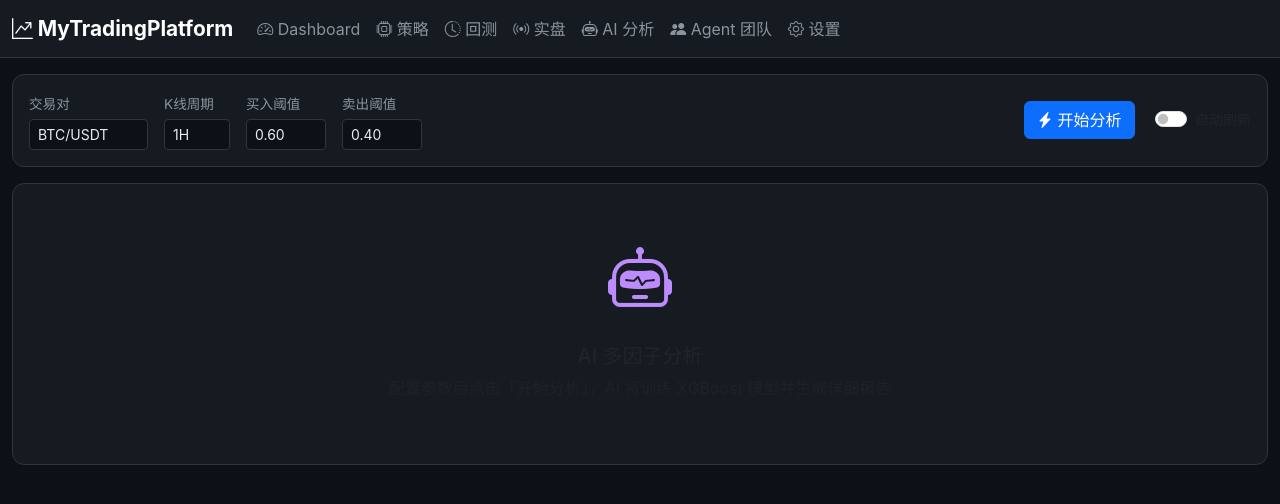
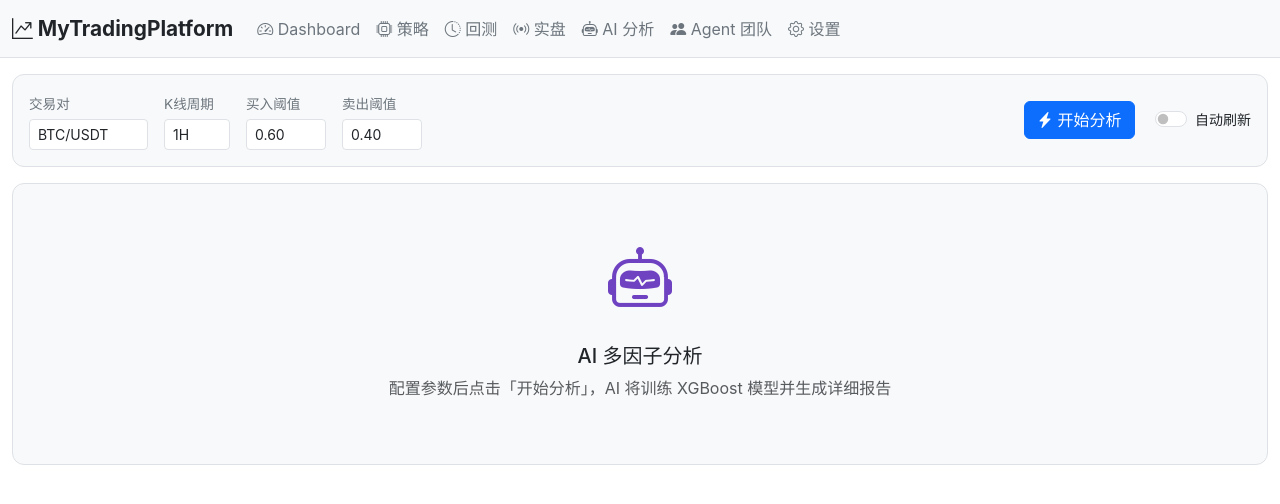
Before and after one commit to T-with/T1, a Python web app: template templates/ai.html in a window 1280 px wide. Shown: the top 504 px of the page. Run offline with Jinja, Linux system fonts and the light colour scheme; the template is opened without the code that fills it, so the values that code supplies are empty.

Commit message:
v1.6: 主题切换为白色（浅色模式）
- 全局背景 #ffffff，文字 #212529
- 卡片 #f8f9fa，边框 #dee2e6
- 导航栏 navbar-dark → navbar-light
- 所有图表 grid/tick 颜色适配浅色
- 表单输入框白色背景
- 悬停行高亮 #e9ecef

```diff
--- a/templates/ai.html
+++ b/templates/ai.html
@@ -4,7 +4,7 @@
 {% block head %}
 <style>
     .gauge-container { position: relative; width: 220px; height: 130px; margin: 0 auto; }
-    .gauge-bg { fill: none; stroke: #30363d; stroke-width: 18; }
+    .gauge-bg { fill: none; stroke: #dee2e6; stroke-width: 18; }
     .gauge-fill { fill: none; stroke-width: 18; stroke-linecap: round; transition: stroke-dashoffset 1s ease; }
     .gauge-text { font-size: 2rem; font-weight: 700; }
     .gauge-label { font-size: 0.8rem; fill: var(--text-dim); }
@@ -226,9 +226,9 @@ const factorLabels = {
 };
 
 const catColors = {
-    '动量': '#58a6ff', '波动率': '#d29922', '技术指标': '#bc8cff',
+    '动量': '#0d6efd', '波动率': '#d29922', '技术指标': '#6f42c1',
     '趋势': '#3fb950', '量价': '#f85149', '形态': '#79c0ff',
-    '均值回归': '#d2a8ff', '时间': '#8b949e',
+    '均值回归': '#a855f7', '时间': '#6c757d',
 };
 
 function getFactorLabel(name) {
@@ -360,7 +360,7 @@ function renderFactors(f) {
     const cats = f.categories;
     const labels = cats.map(c => c.name);
     const values = cats.map(c => c.avg_importance);
-    const colors = labels.map(l => catColors[l] || '#8b949e');
+    const colors = labels.map(l => catColors[l] || '#6c757d');
 
     catChart = new Chart(document.getElementById('category-chart'), {
         type: 'doughnut',
@@ -373,7 +373,7 @@ function renderFactors(f) {
             plugins: {
                 legend: {
                     position: 'bottom',
-                    labels: { color: '#8b949e', padding: 12, font: { size: 11 } },
+                    labels: { color: '#6c757d', padding: 12, font: { size: 11 } },
                 },
             },
         },
@@ -381,7 +381,7 @@ function renderFactors(f) {
 
     // 类别标签
     document.getElementById('category-pills').innerHTML = cats.map(c => {
-        const color = catColors[c.name] || '#8b949e';
+        const color = catColors[c.name] || '#6c757d';
         return `<span class="category-pill" style="background:${color}22;color:${color};">${c.name} (${c.count})</span>`;
     }).join('');
 }
@@ -403,7 +403,7 @@ function renderHistory(hist) {
                 {
                     label: '买入概率 %',
                     data: probs,
-                    borderColor: '#bc8cff',
+                    borderColor: '#6f42c1',
                     backgroundColor: 'rgba(188,140,255,0.1)',
                     borderWidth: 2,
                     pointRadius: 2,
@@ -413,7 +413,7 @@ function renderHistory(hist) {
                 {
                     label: '价格',
                     data: prices,
-                    borderColor: '#58a6ff',
+                    borderColor: '#0d6efd',
                     borderWidth: 1.5,
                     pointRadius: 0,
                     borderDash: [4, 4],
@@ -433,18 +433,18 @@ function renderHistory(hist) {
         options: {
             responsive: true,
             interaction: { mode: 'index', intersect: false },
-            plugins: { legend: { labels: { color: '#8b949e' } } },
+            plugins: { legend: { labels: { color: '#6c757d' } } },
             scales: {
-                x: { ticks: { color: '#8b949e', maxTicksLimit: 10 }, grid: { color: '#30363d' } },
+                x: { ticks: { color: '#6c757d', maxTicksLimit: 10 }, grid: { color: '#dee2e6' } },
                 y: {
                     position: 'left', min: 0, max: 100,
-                    ticks: { color: '#bc8cff' }, grid: { color: '#30363d' },
-                    title: { display: true, text: '概率 %', color: '#bc8cff' },
+                    ticks: { color: '#6f42c1' }, grid: { color: '#dee2e6' },
+                    title: { display: true, text: '概率 %', color: '#6f42c1' },
                 },
                 y1: {
                     position: 'right',
-                    ticks: { color: '#58a6ff' }, grid: { display: false },
-                    title: { display: true, text: '价格', color: '#58a6ff' },
+                    ticks: { color: '#0d6efd' }, grid: { display: false },
+                    title: { display: true, text: '价格', color: '#0d6efd' },
                 },
             },
         },
--- a/templates/backtest.html
+++ b/templates/backtest.html
@@ -175,7 +175,7 @@ document.getElementById('bt-form').onsubmit = async (e) => {
                 plugins: { legend: { display: false } },
                 scales: {
                     x: { display: false },
-                    y: { grid: { color: '#30363d' }, ticks: { color: '#8b949e' } }
+                    y: { grid: { color: '#dee2e6' }, ticks: { color: '#6c757d' } }
                 }
             }
         });
--- a/templates/base.html
+++ b/templates/base.html
@@ -8,21 +8,23 @@
     <link href="https://cdn.jsdelivr.net/npm/bootstrap-icons@1.11.0/font/bootstrap-icons.css" rel="stylesheet">
     <style>
         :root {
-            --bg-dark: #0d1117;
-            --bg-card: #161b22;
-            --bg-hover: #1c2333;
-            --border: #30363d;
-            --text: #e6edf3;
-            --text-dim: #8b949e;
-            --green: #3fb950;
-            --red: #f85149;
-            --blue: #58a6ff;
-            --yellow: #d29922;
-            --purple: #bc8cff;
+            --bg-dark: #ffffff;
+            --bg-card: #f8f9fa;
+            --bg-hover: #e9ecef;
+            --border: #dee2e6;
+            --text: #212529;
+            --text-dim: #6c757d;
+            --green: #198754;
+            --red: #dc3545;
+            --blue: #0d6efd;
+            --yellow: #ffc107;
+            --purple: #6f42c1;
         }
         body { background: var(--bg-dark); color: var(--text); font-family: -apple-system, BlinkMacSystemFont, 'Segoe UI', sans-serif; }
         .navbar { background: var(--bg-card) !important; border-bottom: 1px solid var(--border); }
-        .navbar-brand { font-weight: 700; font-size: 1.3rem; }
+        .navbar-brand { font-weight: 700; font-size: 1.3rem; color: var(--text) !important; }
+        .navbar-dark .navbar-brand, .navbar-dark .navbar-nav .nav-link { color: var(--text) !important; }
+        .navbar-dark .navbar-toggler-icon { filter: invert(1); }
         .nav-link { color: var(--text-dim) !important; transition: color 0.2s; }
         .nav-link:hover, .nav-link.active { color: var(--text) !important; }
         .card { background: var(--bg-card); border: 1px solid var(--border); border-radius: 12px; }
@@ -37,16 +39,17 @@
         .table { color: var(--text); }
         .table th { border-color: var(--border); color: var(--text-dim); font-weight: 600; font-size: 0.8rem; text-transform: uppercase; }
         .table td { border-color: var(--border); vertical-align: middle; }
-        .form-control, .form-select { background: var(--bg-dark); border-color: var(--border); color: var(--text); }
-        .form-control:focus, .form-select:focus { background: var(--bg-dark); border-color: var(--blue); color: var(--text); box-shadow: 0 0 0 2px rgba(88,166,255,0.2); }
+        .table-hover tbody tr:hover { background-color: var(--bg-hover); }
+        .form-control, .form-select { background: #fff; border-color: var(--border); color: var(--text); }
+        .form-control:focus, .form-select:focus { background: #fff; border-color: var(--blue); color: var(--text); box-shadow: 0 0 0 2px rgba(13,110,253,0.15); }
         .form-label { color: var(--text-dim); font-size: 0.85rem; }
-        .badge-running { background: var(--green); color: #000; }
-        .badge-stopped { background: var(--text-dim); }
-        .badge-error { background: var(--red); }
+        .badge-running { background: var(--green); color: #fff; }
+        .badge-stopped { background: var(--text-dim); color: #fff; }
+        .badge-error { background: var(--red); color: #fff; }
         .sidebar { min-height: calc(100vh - 56px); border-right: 1px solid var(--border); }
         .sidebar .nav-link { padding: 0.7rem 1rem; border-radius: 8px; margin: 2px 8px; }
         .sidebar .nav-link:hover { background: var(--bg-hover); }
-        .sidebar .nav-link.active { background: rgba(88,166,255,0.15); color: var(--blue) !important; }
+        .sidebar .nav-link.active { background: rgba(13,110,253,0.1); color: var(--blue) !important; }
         .position-card { border-left: 3px solid var(--green); }
         .position-card.short { border-left-color: var(--red); }
         .loading { text-align: center; padding: 3rem; color: var(--text-dim); }
@@ -57,7 +60,7 @@
     {% block head %}{% endblock %}
 </head>
 <body>
-    <nav class="navbar navbar-expand-lg navbar-dark">
+    <nav class="navbar navbar-expand-lg navbar-light">
         <div class="container-fluid">
             <a class="navbar-brand" href="/">
                 <i class="bi bi-graph-up-arrow"></i> MyTradingPlatform
```
Also changed, not shown: templates/agents.html (+5 -5 lines).
